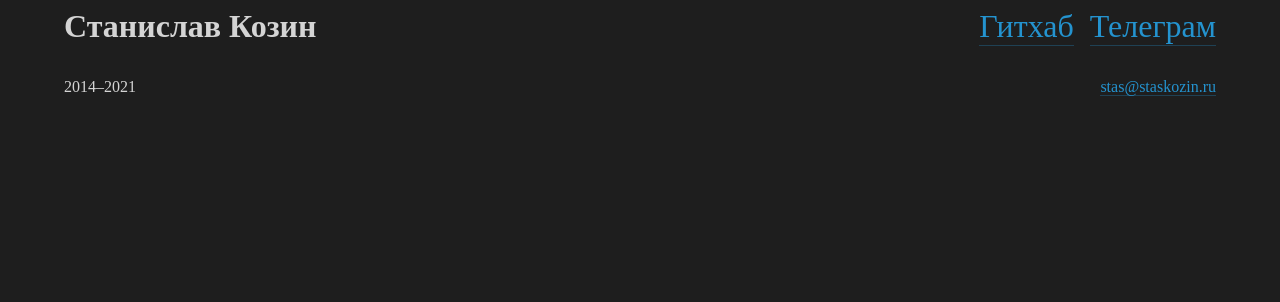
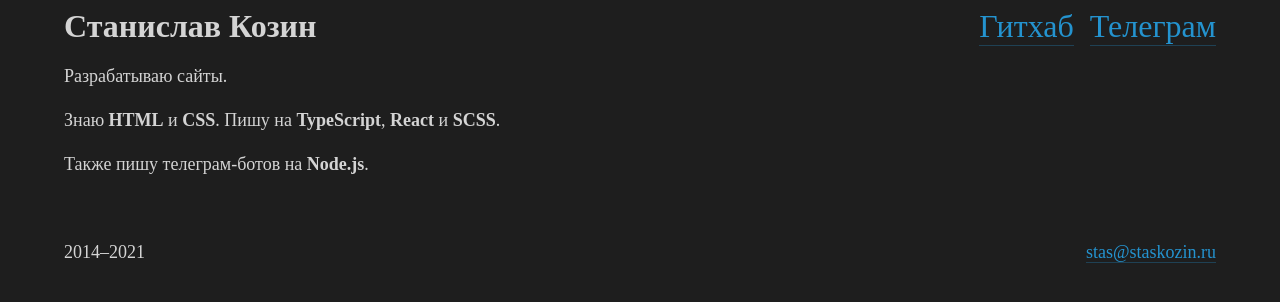
Before and after one commit to staskozin/staskozin-ru, a Next.js app: page / in a window 1280 px wide. Shown: the top 302 px of the page. Built offline with nearby package versions, Linux system fonts and the light colour scheme.

Commit message:
Добавил текст о себе

```diff
--- /dev/null
+++ b/components/HeadBasic.tsx
@@ -0,0 +1,15 @@
+import Head from 'next/head'
+
+export default function HeadBasic() {
+  return (
+    <Head>
+      <link rel="apple-touch-icon" sizes="180x180" href="/apple-touch-icon.png" />
+      <link rel="icon" type="image/png" sizes="32x32" href="/favicon-32x32.png" />
+      <link rel="icon" type="image/png" sizes="16x16" href="/favicon-16x16.png" />
+      <link rel="manifest" href="/site.webmanifest" />
+      <link rel="mask-icon" href="/safari-pinned-tab.svg" color="#5bbad5" />
+      <meta name="msapplication-TileColor" content="#000000" />
+      <meta name="theme-color" content="#ffffff" />
+    </Head>
+  )
+}
--- a/components/Header.tsx
+++ b/components/Header.tsx
@@ -1,9 +1,12 @@
 import s from '../styles/Header.module.scss'
+import Image from 'next/image'
 
 export default function Header() {
   return (
     <header className={s.header}>
-      <h1>Станислав Козин</h1>
+      <div>
+        <h1>Станислав Козин</h1>
+      </div>
       <aside>
         <a href="">Гитхаб</a>
         <a href="">Телеграм</a>
--- a/pages/index.tsx
+++ b/pages/index.tsx
@@ -1,23 +1,25 @@
 import type { NextPage } from 'next'
 import Head from 'next/head'
+import HeadBasic from '../components/HeadBasic'
 import Header from '../components/Header'
 import Footer from '../components/Footer'
+
+import s from '../styles/Home.module.scss'
 
 const Home: NextPage = () => {
   return (
     <>
+      <HeadBasic />
       <Head>
         <title>Станислав Козин, разработчик</title>
         <meta name="description" content="Станислав Козин — Frontend-разработчик" />
-        <link rel="apple-touch-icon" sizes="180x180" href="/apple-touch-icon.png" />
-        <link rel="icon" type="image/png" sizes="32x32" href="/favicon-32x32.png" />
-        <link rel="icon" type="image/png" sizes="16x16" href="/favicon-16x16.png" />
-        <link rel="manifest" href="/site.webmanifest" />
-        <link rel="mask-icon" href="/safari-pinned-tab.svg" color="#5bbad5" />
-        <meta name="msapplication-TileColor" content="#000000" />
-        <meta name="theme-color" content="#ffffff" />
       </Head>
       <Header />
+      <article className={s['about-me']}>
+        <p>Разрабатываю сайты.</p>
+        <p>Знаю <b>HTML</b> и&nbsp;<b>CSS</b>. Пишу на&nbsp;<b>TypeScript</b>, <b>React</b> и&nbsp;<b>SCSS</b>.</p>
+        <p>Также пишу телеграм-ботов на&nbsp;<b>Node.js</b>.</p>
+      </article>
       <Footer />
     </>
   )
--- a/styles/Footer.module.scss
+++ b/styles/Footer.module.scss
@@ -1,4 +1,5 @@
 .footer {
+  margin-top: 64px;
   display: flex;
   justify-content: space-between;
 }
--- /dev/null
+++ b/styles/Home.module.scss
@@ -0,0 +1,3 @@
+.about-me {
+  margin-top: -16px;
+}
--- a/styles/globals.scss
+++ b/styles/globals.scss
@@ -1,6 +1,7 @@
 body {
   padding: 8px;
   margin: 0 auto;
+  font-size: 18px;
   font-family: 'PT Mono';
   background-color: #1e1e1e;
   color: #d4d4d4;
@@ -9,6 +10,11 @@ body {
 
 h1 {
   font-size: 32px;
+  margin: 0 0 16px 0;
+}
+
+p {
+  line-height: 28px;
   margin: 0 0 16px 0;
 }
 
```
